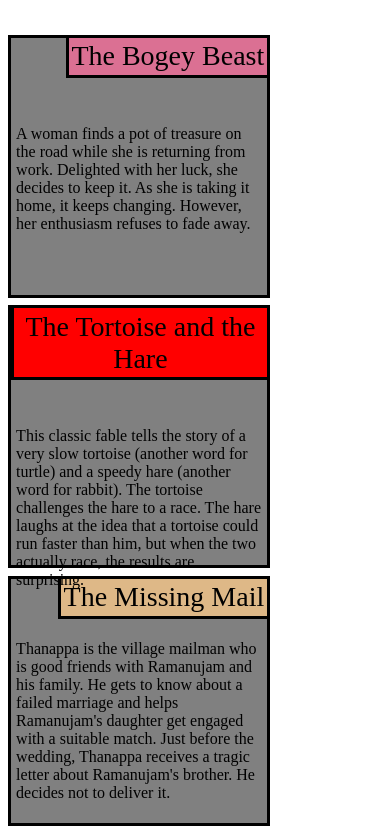
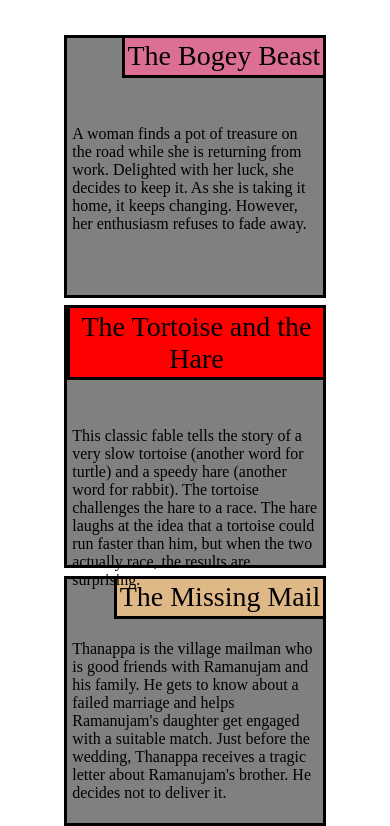
Before and after one commit to anshumaniitr/anshumaniitr.github.io, a plain HTML site: page index.html in a window 390 px wide. Shown: the part 50-876 px from the top of the page. Drawn offline with Linux system fonts and the light colour scheme.

Commit message:
Update style.css

```diff
--- a/css/style.css
+++ b/css/style.css
@@ -111,4 +111,7 @@ html, body {
         width : 70%;
         margin-bottom: 2%;
     }
+    .story-box {
+    	margin-left: 15%;
+    }
   }
```
